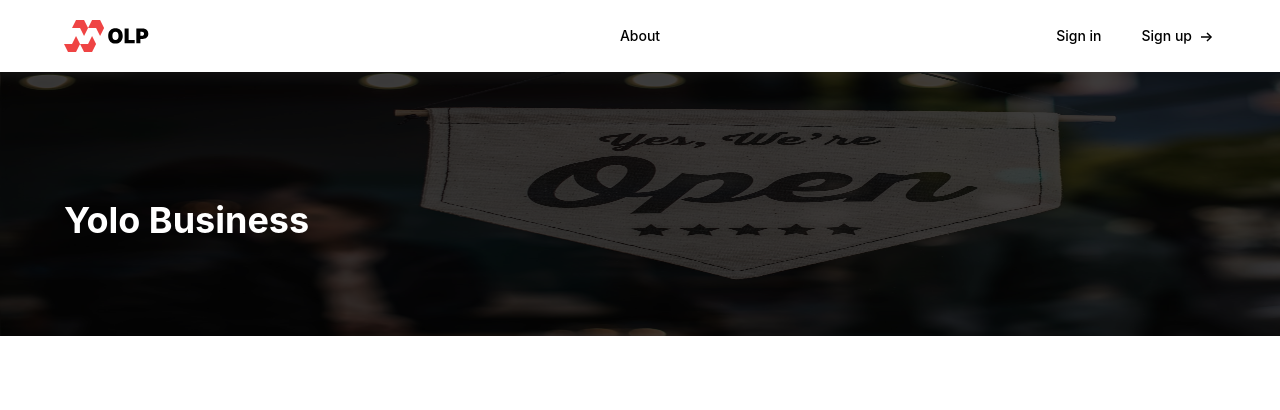
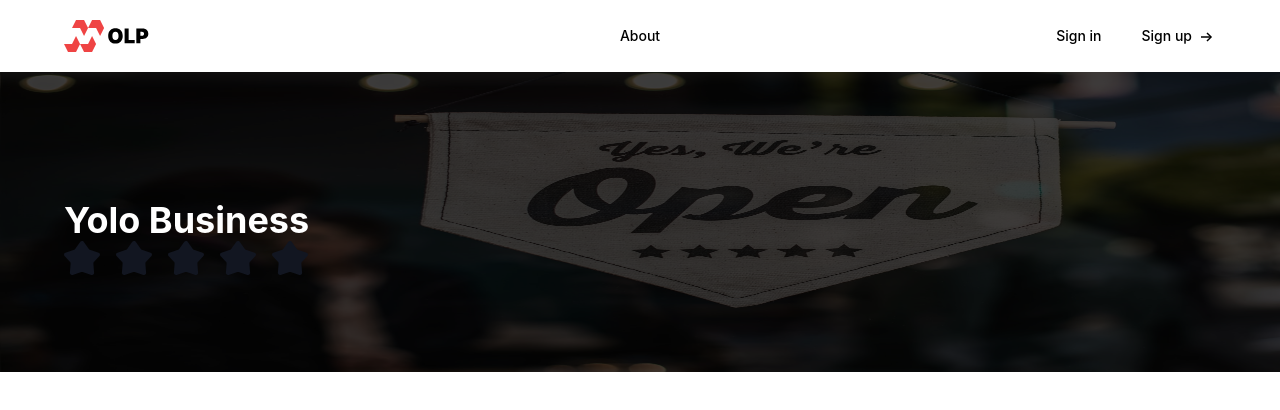
Before and after one commit to Pranav-Grandhi/nolp, a Next.js app: page /biz/1 in a window 1280 px wide. Shown: the top 410 px of the page. Built offline with nearby package versions, Linux system fonts and the light colour scheme; a web font is replaced by a local one.

Commit message:
Star rating added to biz page

```diff
--- /dev/null
+++ b/src/components/StarRating/colors.ts
@@ -0,0 +1 @@
+export  const COLORS = { inactive: '#121621', active: '#FFED76' };
--- /dev/null
+++ b/src/components/StarRating/index.tsx
@@ -0,0 +1,64 @@
+import React, { FC } from "react";
+import Star from "components/StarRating/star";
+import { COLORS } from "./colors";
+
+export interface Props {
+  maxStars?: number;
+  value?: number;
+  onChange?: (newStar: number) => void;
+  activeColor?: string;
+  inactiveColor?: string;
+  size?: number | string;
+  gap?: number | string;
+  editable?: boolean;
+  hideInactive?: boolean;
+}
+
+const BeautyStars: FC<Props> = ({
+  maxStars = 5,
+  value = 0,
+  onChange,
+  activeColor = COLORS.active,
+  inactiveColor = COLORS.inactive,
+  size = 36,
+  editable = true,
+  gap = 16,
+  hideInactive = false
+}) => (
+  <ul
+    style={{
+      color: inactiveColor,
+      margin: 0,
+      padding: 0,
+      listStyle: "none",
+      display: "flex"
+    }}
+  >
+    {Array(hideInactive ? value : maxStars)
+      .fill(null)
+      .map((_, i) => i + 1)
+      .map(starNumber => (
+        <li
+          title={`${starNumber} star`}
+          key={starNumber}
+          onClick={() => {
+            if (onChange && editable) onChange(starNumber);
+          }}
+          style={{
+            cursor: "pointer",
+            position: "relative",
+            marginRight: starNumber !== maxStars ? gap : 0
+          }}
+        >
+          <Star
+            selected={starNumber <= value}
+            activeColor={activeColor}
+            inactiveColor={inactiveColor}
+            size={size}
+          />
+        </li>
+      ))}
+  </ul>
+);
+
+export default BeautyStars;
--- /dev/null
+++ b/src/components/StarRating/star.tsx
@@ -0,0 +1,32 @@
+import React, { FC } from 'react';
+
+interface Props {
+  selected: boolean;
+  activeColor: string;
+  inactiveColor: string;
+  size: number | string;
+}
+
+const Star: FC<Props> = ({ selected, activeColor, inactiveColor, size }) => {
+  return (
+    <svg
+      style={{
+        color: selected ? activeColor : inactiveColor,
+        fill: selected ? 'rgba(0, 0, 0, 0.02)' : 'rgba(0, 0, 0, 0.04)',
+        display: 'block',
+        height: size,
+        width: size,
+        transition: 'color 0.5s ease-in-out, fill 0.5s ease-in-out'
+      }}
+      xmlns="http://www.w3.org/2000/svg"
+      viewBox="0 0 36 34"
+    >
+      <path
+        fill="currentColor"
+        d="M19.6859343,0.861782958 L24.8136328,8.05088572 C25.0669318,8.40601432 25.4299179,8.6717536 25.8489524,8.80883508 L34.592052,11.6690221 C35.6704701,12.021812 36.2532905,13.1657829 35.8938178,14.2241526 C35.8056709,14.4836775 35.6647294,14.7229267 35.4795411,14.9273903 L29.901129,21.0864353 C29.5299163,21.4962859 29.3444371,22.0366367 29.3872912,22.5833831 L30.1116131,31.8245163 C30.1987981,32.9368499 29.3506698,33.9079379 28.2172657,33.993502 C27.9437428,34.0141511 27.6687736,33.9809301 27.4085205,33.8957918 L18.6506147,31.0307612 C18.2281197,30.8925477 17.7713439,30.8925477 17.3488489,31.0307612 L8.59094317,33.8957918 C7.51252508,34.2485817 6.34688429,33.6765963 5.98741159,32.6182265 C5.90066055,32.3628116 5.86681029,32.0929542 5.88785051,31.8245163 L6.61217242,22.5833831 C6.65502653,22.0366367 6.46954737,21.4962859 6.09833466,21.0864353 L0.519922484,14.9273903 C-0.235294755,14.0935658 -0.158766688,12.8167745 0.690852706,12.0755971 C0.899189467,11.8938516 1.14297067,11.7555303 1.40741159,11.6690221 L10.1505113,8.80883508 C10.5695458,8.6717536 10.9325319,8.40601432 11.1858308,8.05088572 L16.3135293,0.861782958 C16.9654141,-0.0521682813 18.2488096,-0.274439442 19.1800736,0.365326425 C19.3769294,0.500563797 19.5481352,0.668586713 19.6859343,0.861782958 Z"
+      />
+    </svg>
+  );
+};
+
+export default Star;
--- /dev/null
+++ b/src/components/StarRating/typings.d.ts
@@ -0,0 +1,17 @@
+/**
+ * Default CSS definition for typescript,
+ * will be overridden with file-specific definitions by rollup
+ */
+ declare module '*.css' {
+    const content: { [className: string]: string };
+    export default content;
+  }
+
+  interface SvgrComponent extends React.StatelessComponent<React.SVGAttributes<SVGElement>> {}
+
+  declare module '*.svg' {
+    const svgUrl: string;
+    const svgComponent: SvgrComponent;
+    export default svgUrl;
+    export { svgComponent as ReactComponent }
+  }
--- a/src/pages/biz/[slug].tsx
+++ b/src/pages/biz/[slug].tsx
@@ -1,6 +1,7 @@
 import { useRouter } from 'next/router'
 import Head from 'next/head'
 import { useState } from 'react'
+import BeautyStars from 'components/StarRating'
 
 export default function Business() {
   const router = useRouter()
@@ -26,6 +27,7 @@ export default function Business() {
         </>
         <div className="relative z-20 container mx-auto max-w-screen-xl px-4 sm:px-8 lg:px-12 xl:px-16">
           <h1 className="text-2xl md:text-4xl font-bold text-white sm:text-3xl ">Yolo Business</h1>
+          <BeautyStars></BeautyStars>
         </div>
       </div>
     </>
```
